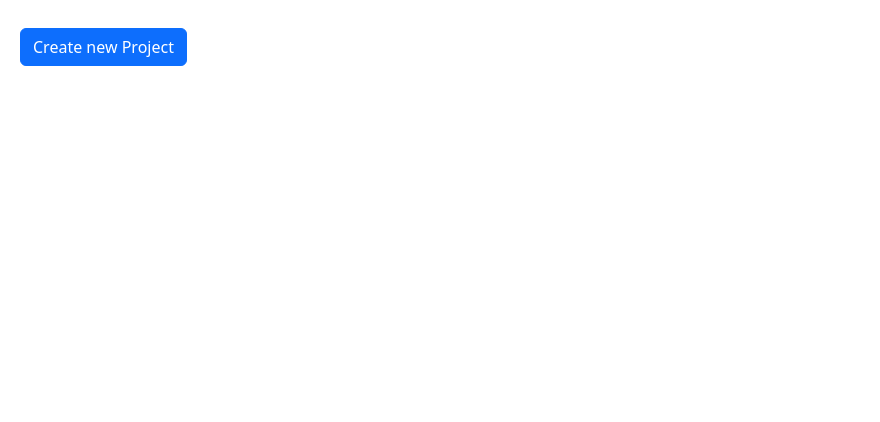
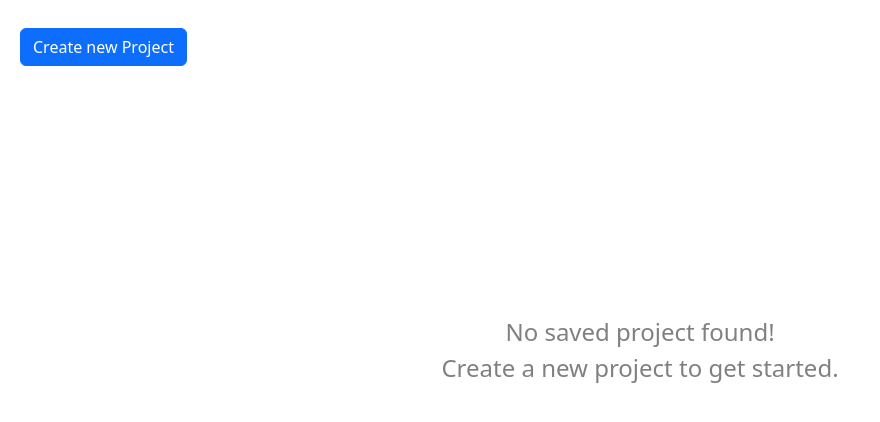
Before and after one commit to TheGreatSV/subtitle_project-1, a React (Create React App) app: page / in a window 1280 px wide. Shown: the top 422 px of the page, without its empty margins (0-880 px from the left). Built offline with nearby package versions, Linux system fonts and the light colour scheme.

Commit message:
changed title, added no project found.

```diff
--- a/public/index.html
+++ b/public/index.html
@@ -2,12 +2,12 @@
 <html lang="en">
   <head>
     <meta charset="utf-8" />
-    <link rel="icon" href="../vector/default.png" />
+    <link rel="icon" href="favicon.ico" />
     <meta name="viewport" content="width=1024, initial-scale=1, maximum-scale=1.0," />
     <meta name="theme-color" content="#000000" />
     <meta
       name="description"
-      content="Web site created using create-react-app"
+      content="Create, edit, and save SRT files easily with SRTCreator.com. A free, user-friendly online subtitle editor for all your video needs."
     />
     <link rel="apple-touch-icon" href="%PUBLIC_URL%/logo192.png" />
     <!--
@@ -24,7 +24,7 @@
       work correctly both with client-side routing and a non-root public URL.
       Learn how to configure a non-root public URL by running `npm run build`.
     -->
-    <title>React App</title>
+    <title>SRT Creator</title>
   </head>
   <body>
     <noscript>You need to enable JavaScript to run this app.</noscript>
--- a/src/Project.js
+++ b/src/Project.js
@@ -86,7 +86,14 @@ const ProjectsPage = () => {
     <div className="projects-page">
        <MobileWarning></MobileWarning>
       <Button variant="primary" onClick={() => setShowProjectModal(true)}>Create new Project</Button>
-
+      <div style={{ textAlign: 'center' }}>
+      { projects.length === 0 ? (
+        <div style={{ fontSize: '1.5rem', color: 'gray' ,marginTop: '20%'}}>
+          No saved project found! <br />
+          Create a new project to get started.
+        </div>
+      ):''}
+      </div>
       <div className="projects-container">
         {projects.map((project, index) => (
           <Card key={index} className="project-card">
```
